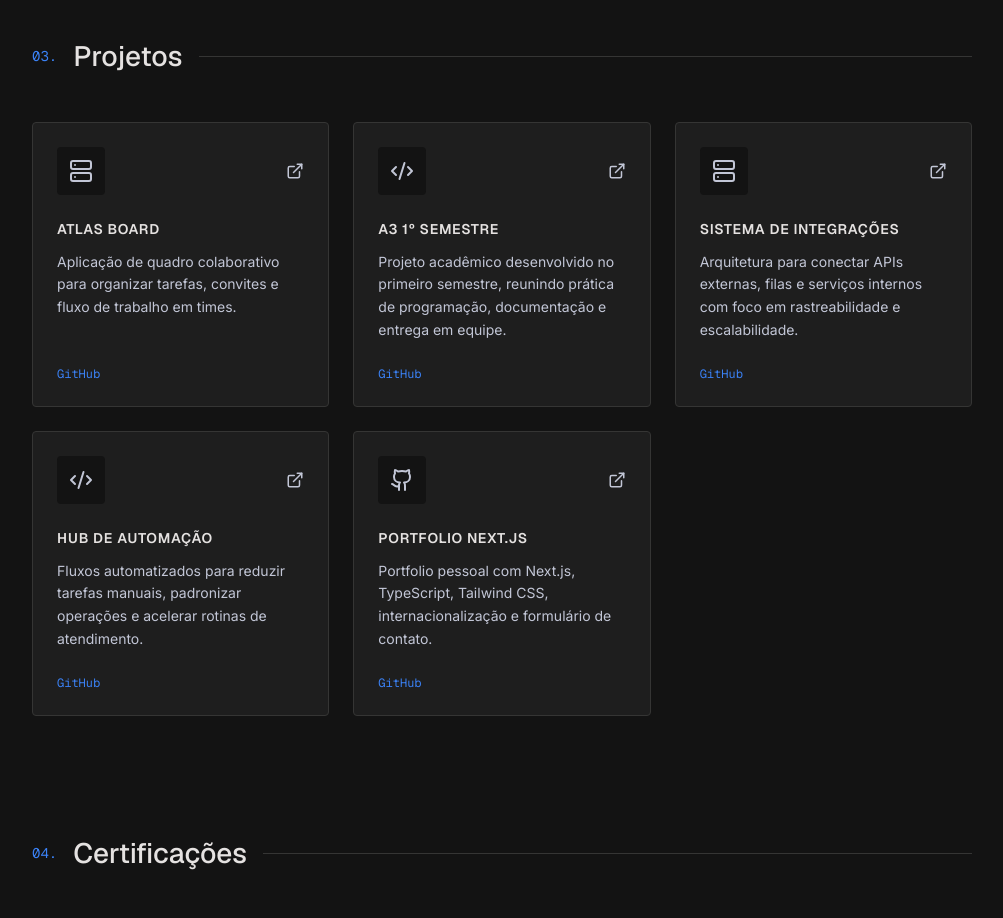
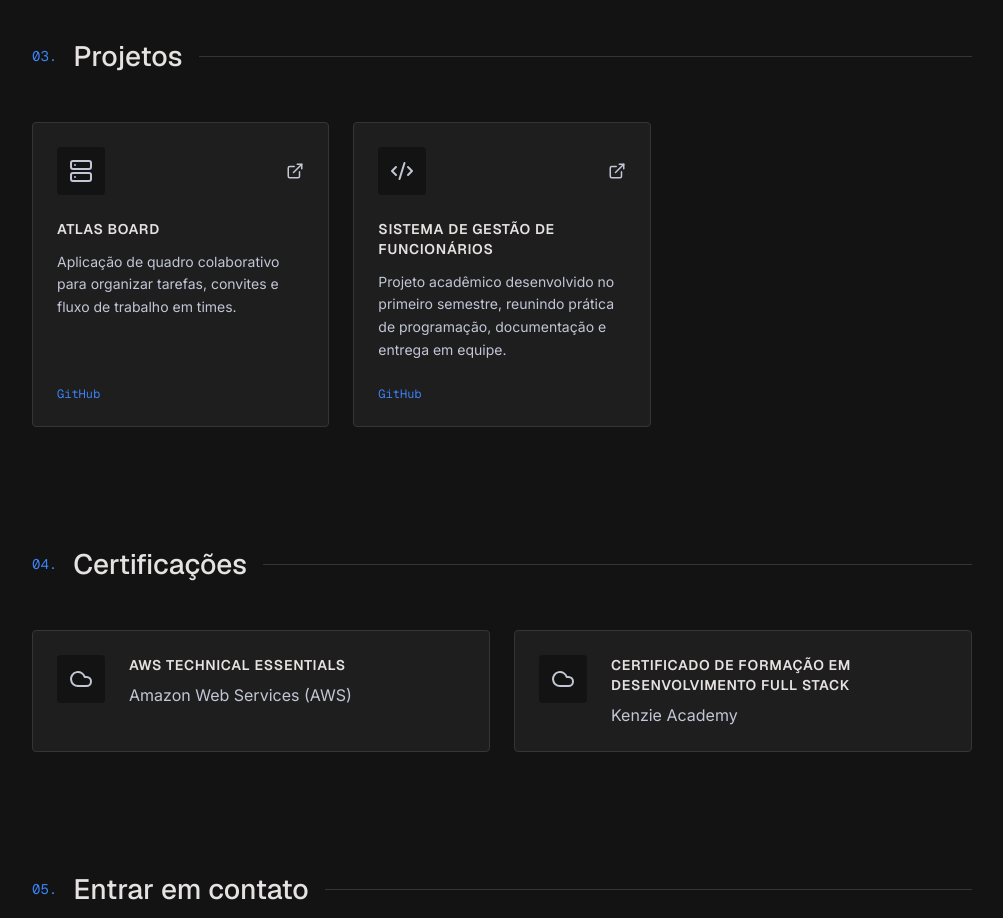
Before and after one commit to leonardomarchioro/portfolio, a Next.js app: page / in a window 1280 px wide. Shown: the part 1640-2558 px from the top of the page, without its empty margins (138-1141 px from the left). Built offline with nearby package versions, Linux system fonts and the light colour scheme; no server answers.

Commit message:
feat: translate project entries

```diff
--- a/src/components/ProjectsSection.tsx
+++ b/src/components/ProjectsSection.tsx
@@ -24,13 +24,14 @@ export function ProjectsSection({ content, items }: ProjectsSectionProps) {
       <div className="grid grid-cols-1 gap-6 md:grid-cols-3">
         {items.map((item) => {
           const Icon = icons[item.icon];
+          const projectContent = content.items[item.key];
 
           return (
             <a
-              aria-label={`${item.title} - GitHub`}
+              aria-label={`${projectContent.title} - GitHub`}
               className="group flex min-h-[220px] flex-col rounded border border-surface-muted bg-surface-raised p-6 transition-colors hover:border-primary"
               href={item.href}
-              key={item.title}
+              key={item.key}
               rel="noreferrer"
               target="_blank"
             >
@@ -48,10 +49,10 @@ export function ProjectsSection({ content, items }: ProjectsSectionProps) {
                 />
               </div>
               <h4 className="mb-3 font-display text-sm font-semibold uppercase tracking-[0.05em] text-text">
-                {item.title}
+                {projectContent.title}
               </h4>
               <p className="m-0 flex-1 text-sm leading-relaxed text-text-muted">
-                {item.description}
+                {projectContent.description}
               </p>
               <span className="mt-6 font-code text-xs text-primary">GitHub</span>
             </a>
--- a/src/i18n/en.ts
+++ b/src/i18n/en.ts
@@ -34,6 +34,18 @@ export const dictionary = {
     projects: {
       number: "03.",
       title: "Projects",
+      items: {
+        atlasBoard: {
+          title: "Atlas Board",
+          description:
+            "Collaborative board application for organizing tasks, invitations, and team workflows.",
+        },
+        employeeManagement: {
+          title: "Employee Management System",
+          description:
+            "Academic first-semester project combining programming practice, documentation, and team delivery.",
+        },
+      },
     },
     certifications: {
       number: "04.",
--- a/src/i18n/generals.ts
+++ b/src/i18n/generals.ts
@@ -20,39 +20,14 @@ export const generals = {
   ],
   projects: [
     {
-      title: "Atlas Board",
-      description:
-        "Aplicação de quadro colaborativo para organizar tarefas, convites e fluxo de trabalho em times.",
+      key: "atlasBoard",
       href: "https://github.com/leonardomarchioro/atlas-board",
       icon: "server",
     },
     {
-      title: "A3 1º Semestre",
-      description:
-        "Projeto acadêmico desenvolvido no primeiro semestre, reunindo prática de programação, documentação e entrega em equipe.",
+      key: "employeeManagement",
       href: "https://github.com/leonardomarchioro/a3-1-semestre",
       icon: "code",
-    },
-    {
-      title: "Sistema de Integrações",
-      description:
-        "Arquitetura para conectar APIs externas, filas e serviços internos com foco em rastreabilidade e escalabilidade.",
-      href: "https://github.com/leonardomarchioro",
-      icon: "server",
-    },
-    {
-      title: "Hub de Automação",
-      description:
-        "Fluxos automatizados para reduzir tarefas manuais, padronizar operações e acelerar rotinas de atendimento.",
-      href: "https://github.com/leonardomarchioro",
-      icon: "code",
-    },
-    {
-      title: "Portfolio Next.js",
-      description:
-        "Portfolio pessoal com Next.js, TypeScript, Tailwind CSS, internacionalização e formulário de contato.",
-      href: "https://github.com/leonardomarchioro",
-      icon: "github",
     },
   ],
   certifications: [
--- a/src/i18n/pt-BR.ts
+++ b/src/i18n/pt-BR.ts
@@ -34,6 +34,18 @@ export const dictionary = {
     projects: {
       number: "03.",
       title: "Projetos",
+      items: {
+        atlasBoard: {
+          title: "Atlas Board",
+          description:
+            "Aplicação de quadro colaborativo para organizar tarefas, convites e fluxo de trabalho em times.",
+        },
+        employeeManagement: {
+          title: "Sistema de Gestão de Funcionários",
+          description:
+            "Projeto acadêmico desenvolvido no primeiro semestre, reunindo prática de programação, documentação e entrega em equipe.",
+        },
+      },
     },
     certifications: {
       number: "04.",
```
Also changed, not shown: 1 other file (tests, documents, lock files or other folders).
